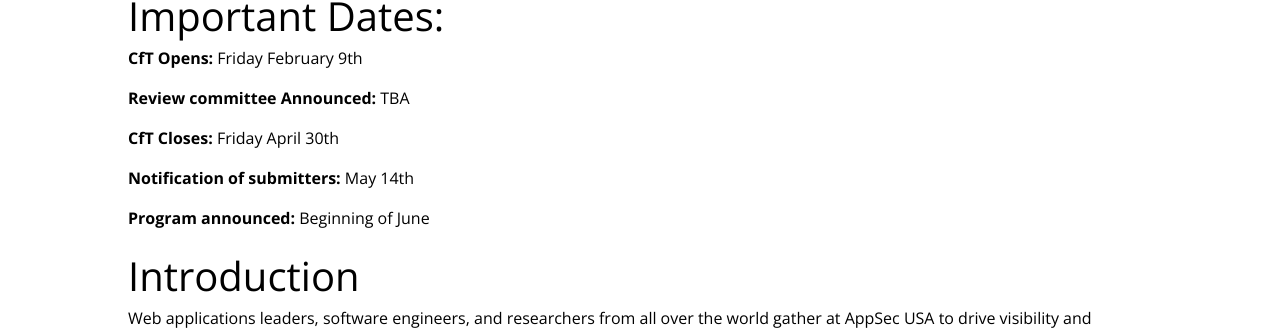
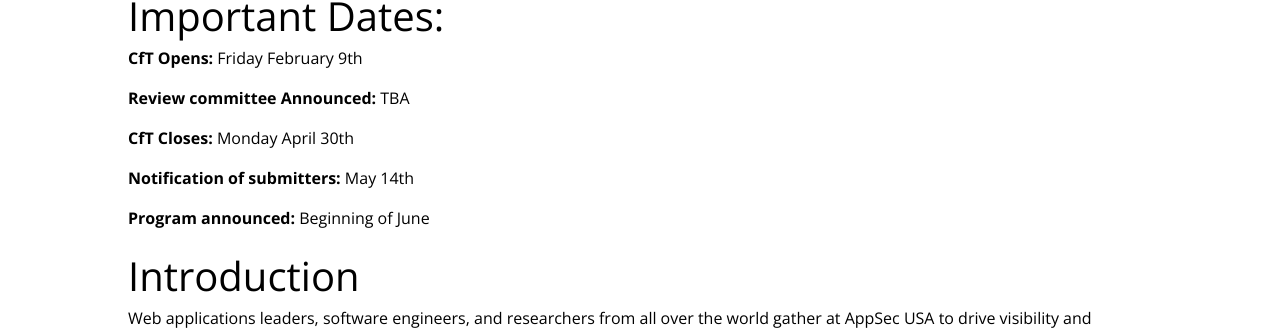
Before and after one commit to OWASP/AppSecUSA2018, a Jekyll site: the page built from program/call-for-trainings.md, in a window 1280 px wide and 900 px high. Shown: the part 268-598 px from the top of the window. Built offline with Jekyll 4.4.1, drawn with Linux system fonts in a browser that asks for light colours.

Commit message:
Fix dates

```diff
--- a/program/call-for-trainings.md
+++ b/program/call-for-trainings.md
@@ -9,7 +9,7 @@
 
 **Review committee Announced:** TBA
 
-**CfT Closes:** Friday April 30th
+**CfT Closes:** Monday April 30th
 
 **Notification of submitters:** May 14th
 
```
Also changed, not shown: program/call-for-presentations.md (+1 -1 lines).
